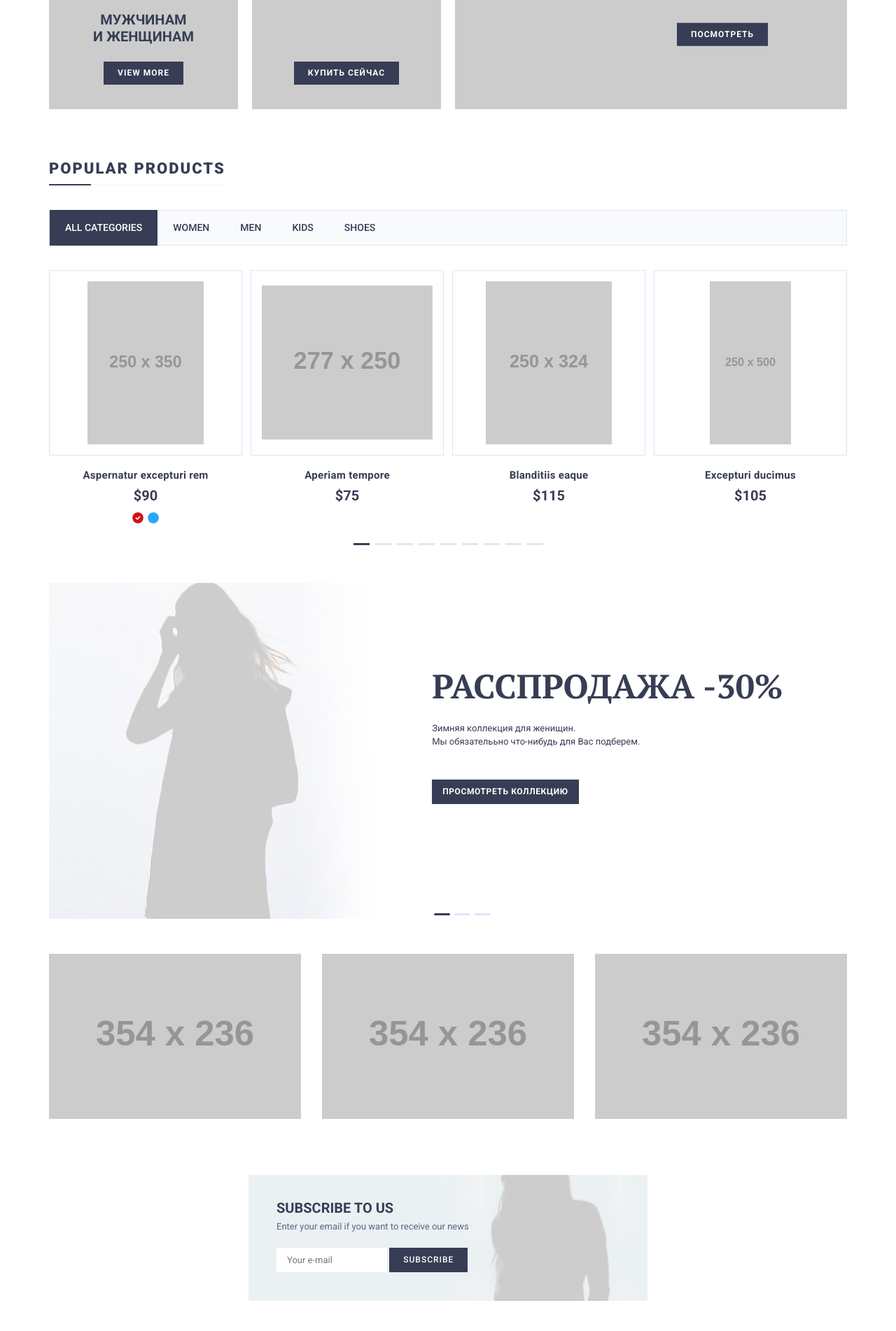
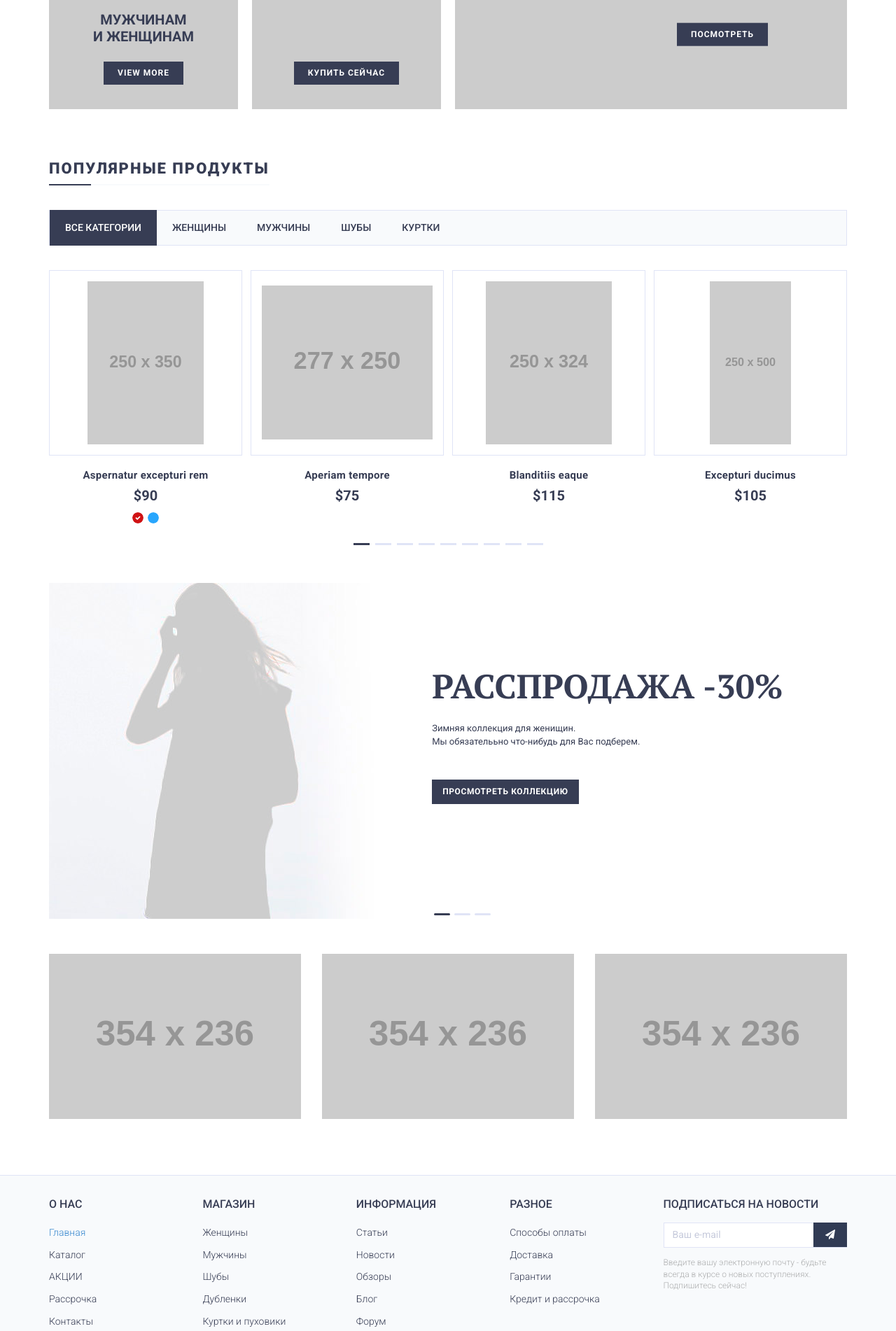
Before and after one commit to usermuser/tgs, a Django app: page / in a window 1280 px wide. Shown: the part 861-2763 px from the top of the page at 70% size. Run offline with Django 3.2, Linux system fonts and the light colour scheme; grey boxes labelled with a size stand in for pictures from a placeholder-image service; data that the repository does not hold is empty; some libraries are stand-ins or nearby versions.

Commit message:
translate template

```diff
--- a/catalog/templates/catalog/index.html
+++ b/catalog/templates/catalog/index.html
@@ -338,14 +338,14 @@
         <!-- Popular Products -->
         <div class="fr-pop-wrap">
 
-            <h3 class="component-ttl"><span>Popular products</span></h3>
+            <h3 class="component-ttl"><span>Популярные продукты</span></h3>
 
             <ul class="fr-pop-tabs sections-show">
-                <li><a data-frpoptab-num="1" data-frpoptab="#frpoptab-tab-1" href="#" class="active">All Categories</a></li>
-                <li><a data-frpoptab-num="2" data-frpoptab="#frpoptab-tab-2" href="#">Women</a></li>
-                <li><a data-frpoptab-num="3" data-frpoptab="#frpoptab-tab-3" href="#">Men</a></li>
-                <li><a data-frpoptab-num="4" data-frpoptab="#frpoptab-tab-4" href="#">Kids</a></li>
-                <li><a data-frpoptab-num="5" data-frpoptab="#frpoptab-tab-5" href="#">Shoes</a></li>
+                <li><a data-frpoptab-num="1" data-frpoptab="#frpoptab-tab-1" href="#" class="active">Все категории</a></li>
+                <li><a data-frpoptab-num="2" data-frpoptab="#frpoptab-tab-2" href="#">Женщины</a></li>
+                <li><a data-frpoptab-num="3" data-frpoptab="#frpoptab-tab-3" href="#">Mужчины</a></li>
+                <li><a data-frpoptab-num="4" data-frpoptab="#frpoptab-tab-4" href="#">ШУБЫ</a></li>
+                <li><a data-frpoptab-num="5" data-frpoptab="#frpoptab-tab-5" href="#">КУРТКИ</a></li>
             </ul>
 
             <div class="fr-pop-tab-cont">
@@ -1885,7 +1885,7 @@
                             <h3>ШУБЫ В ТРЕНДЕ</h3>
                             <p>Lorem ipsum dolor sit amet, consectetur adipisicing elit.<br>Aliquam consequuntur dolorem doloribus fuga harum</p>
                             <p class="fr-slider-more-wrap">
-                                <a class="fr-slider-more" href="#">Start shopping</a>
+                                <a class="fr-slider-more" href="#">Начать покупки</a>
                             </p>
                         </div>
                     </li>
@@ -2025,11 +2025,11 @@
                     <a class="posts-i-img" href="post.html">
                         <span style="background: url(http://placehold.it/354x236)"></span>
                     </a>
-                    <time class="posts-i-date" datetime="2016-11-09 00:00:00"><span>25</span> Jan</time>
+                    <time class="posts-i-date" datetime="2016-11-09 00:00:00"><span>25</span> 11</time>
                     <div class="posts-i-info">
-                        <a href="blog.html" class="posts-i-ctg">News</a>
+                        <a href="blog.html" class="posts-i-ctg">Новости</a>
                         <h3 class="posts-i-ttl">
-                            <a href="post.html">Hic quod maxime deserunt</a>
+                            <a href="post.html">У нас появился новый поставщик</a>
                         </h3>
                     </div>
                 </div>
@@ -2148,16 +2148,16 @@
         </div> -->
 
         <!-- Subscribe Form -->
-        <div class="newsletter">
+        <!-- <div class="newsletter">
             <h3>Subscribe to us</h3>
             <p>Enter your email if you want to receive our news</p>
             <form action="#">
                 <input placeholder="Your e-mail" type="text">
                 <input name="OK" value="Subscribe" type="submit">
             </form>
-        </div>
-
-        Quick View Product - start
+        </div> -->
+
+        <!-- Quick View Product - start -->
         <div class="qview-modal">
             <div class="prod-wrap">
                 <a href="product.html">
@@ -2484,7 +2484,7 @@
             <div class="f-subscribe">
                 <h3>Подписаться на новости</h3>
                 <form class="f-subscribe-form" action="#">
-                    <input placeholder="Your e-mail" type="text">
+                    <input placeholder="Ваш e-mail" type="text">
                     <button type="submit"><i class="fa fa-paper-plane"></i></button>
                 </form>
                 <p>Введите вашу электронную почту - будьте всегда в курсе о новых поступлениях. Подпишитесь сейчас!</p>
```
Also changed, not shown: other parts of catalog/templates/catalog/index.html (+21 -21 lines).
